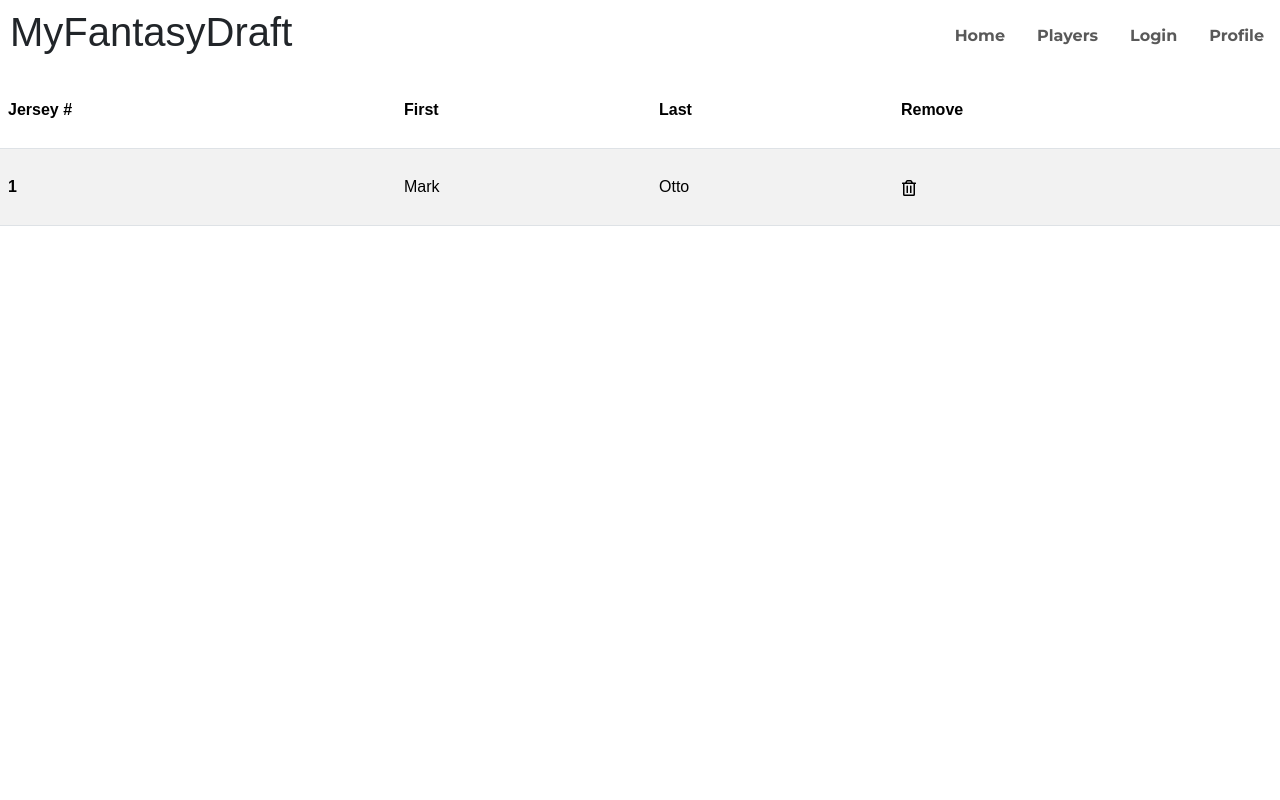
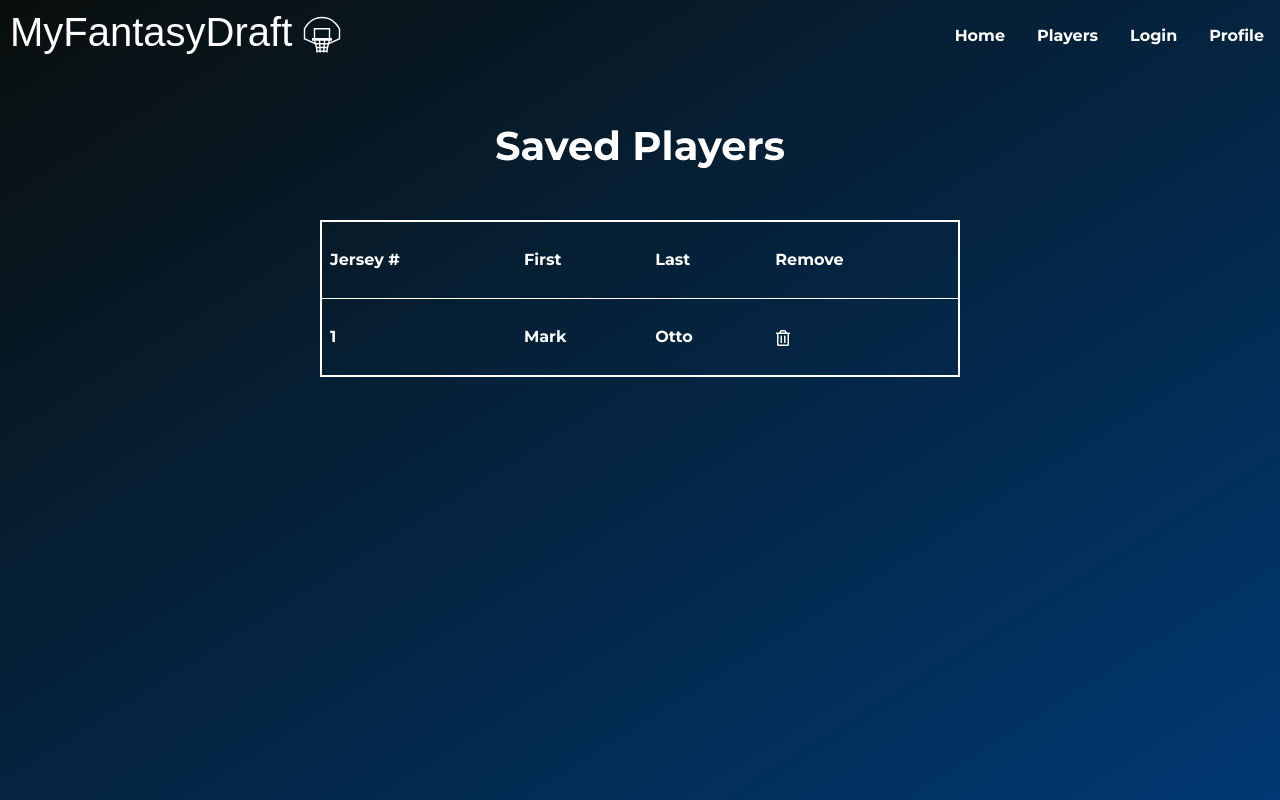
Before and after one commit to DevonMcfarlen/MyFantasyDraft, a React (Vite) app in the folder client/: page /profile in a window 1280 px wide. Built offline with nearby package versions, Linux system fonts and the light colour scheme; a web font is replaced by a local one.

Commit message:
added font-styles to pages/edited background

```diff
--- a/client/src/pages/LandingPage.jsx
+++ b/client/src/pages/LandingPage.jsx
@@ -5,6 +5,7 @@ import "slick-carousel/slick/slick.css";
 import "slick-carousel/slick/slick-theme.css";
 import '../../style/LandingPage.css';
 import NavBar from '../components/NavBar';
+import { GiBasketballBasket } from "react-icons/gi";
 // comment to push again
 const LandingPage = () => {
     const settings = {
@@ -74,8 +75,9 @@ const LandingPage = () => {
                     </div>
                 </Slider>
 
-                <header>
+                <header className='landing-header'>
                     <h1>My Fantasy Draft</h1>
+                    <h1 className='landingIcon'><GiBasketballBasket /></h1>
                 </header>
 
                 <main>
--- a/client/src/pages/Profile.jsx
+++ b/client/src/pages/Profile.jsx
@@ -4,85 +4,28 @@ import NavBar from '../components/NavBar';
 
 const Profile = () =>{
     return(
-        <>
+        <div className='profile-background' style={{minHeight :'100vh', background:'linear-gradient(to bottom right, #0a0f0d, #003973'}}>
         <NavBar/>
-        <table className="table table-striped">
+        <h1 className='profile-header'>Saved Players</h1>
+        <table className="table">
             <thead>
             <tr>
-                <th scope="col" className='jerseyNum'>Jersey #</th>
-                <th scope="col">First</th>
-                <th scope="col">Last</th>
-                <th scope='col'>Remove</th>
+                <th scope="col" className='bg-transparent' style={{color:'white', fontFamily:'Montserrat'}}>Jersey #</th>
+                <th scope="col" className='bg-transparent' style={{color:'white', fontFamily:'Montserrat' }}>First</th>
+                <th scope="col" className='bg-transparent' style={{color:'white', fontFamily:'Montserrat' }}>Last</th>
+                <th scope='col' className='bg-transparent' style={{color:'white', fontFamily:'Montserrat'}}>Remove</th>
             </tr>
             </thead>
             <tbody>
             <tr>
-                <th scope="row">1</th>
-                <td className='firstName'>Mark</td>
-                <td className='lastName'>Otto</td>
-                <td><button className='trashBtn'><FaRegTrashAlt/></button></td>
+                <th scope="row" className='bg-transparent' style={{color:'white',fontFamily:'Montserrat' }}>1</th>
+                <td className='bg-transparent' style={{color:'white',fontFamily:'Montserrat'}}>Mark</td>
+                <td className='bg-transparent' style={{color:'white', fontFamily:'Montserrat'}}>Otto</td>
+                <td className='bg-transparent'><button className='trashBtn' style={{color:'white'}} ><FaRegTrashAlt/></button></td>
             </tr>
             </tbody>
         </table>
-        </>
-
-
-    //          <tr>
-    //             <th scope="row">2</th>
-    //             <td className='firstName'>Jacob</td>
-    //             <td className='lastName'>Thornton</td>
-    //             <td><button className='trashBtn'><FaRegTrashAlt/></button></td>
-    //         </tr>
-    //         <tr>
-    //             <th scope="row">3</th>
-    //             <td className='firstName'>Larry</td>
-    //             <td className='lastName'>the Bird</td>
-    //             <td><button className='trashBtn'><FaRegTrashAlt/></button></td>
-    //         </tr>
-    //         <tr>
-    //             <th scope="row">4</th>
-    //             <td className='firstName'>Mark</td>
-    //             <td className='lastName'>Otto</td>
-    //             <td><button className='trashBtn'><FaRegTrashAlt/></button></td>
-    //         </tr>
-    //         <tr>
-    //             <th scope="row">5</th>
-    //             <td className='firstName'>Jacob</td>
-    //             <td className='lastName'>Thornton</td>
-    //             <td><button className='trashBtn'><FaRegTrashAlt/></button></td>
-    //         </tr>
-    //         <tr>
-    //             <th scope="row">6</th>
-    //             <td className='firstName'>Larry</td>
-    //             <td className='lastName'>the Bird</td>
-    //             <td><button className='trashBtn'><FaRegTrashAlt/></button></td>
-    //         </tr>
-    //         <tr>
-    //             <th scope="row">7</th>
-    //             <td className='firstName'>Mark</td>
-    //             <td className='lastName'>Otto</td>
-    //             <td><button className='trashBtn'><FaRegTrashAlt/></button></td>
-    //         </tr>
-    //         <tr>
-    //             <th scope="row">8</th>
-    //             <td className='firstName'>Jacob</td>
-    //             <td className='lastName'>Thornton</td>
-    //             <td><button className='trashBtn'><FaRegTrashAlt/></button></td>
-    //         </tr>
-    //         <tr>
-    //             <th scope="row">9</th>
-    //             <td className='firstName'>Larry</td>
-    //             <td className='lastName'>the Bird</td>
-    //             <td><button className='trashBtn'><FaRegTrashAlt/></button></td>
-    //         </tr>
-    //         <tr>
-    //             <th scope="row">10</th>
-    //             <td className='firstName'>Larry</td>
-    //             <td className='lastName'>the Bird</td>
-    //             <td><button className='trashBtn'><FaRegTrashAlt/></button></td>
-    //         </tr>
-    //         </tbody>
-    //   </table>
+        </div>
     )
 }
 export default Profile
--- a/client/style/LandingPage.css
+++ b/client/style/LandingPage.css
@@ -28,6 +28,15 @@ header h1 {
 
 main {
     padding: 20px 0;
+}
+
+.landing-header{
+    display:flex;
+    justify-content: center;
+}
+
+.landingIcon{
+    margin-left: 10px;
 }
 
 .slick-slide {
@@ -120,6 +129,7 @@ main {
     display: flex;
     justify-content: space-between;
     gap: 20px;
+    font-family: 'Montserrat', sans-serif;
 }
 
 .feature-card {
--- a/client/style/Login.css
+++ b/client/style/Login.css
@@ -4,7 +4,6 @@
     align-items: center;
     /* border:2px solid red; */
     height:80vh;
-    border:2px solid red;
 }
 .loginForm{
     border:2px solid black;
@@ -30,10 +29,19 @@
 }
 .loginHeader{
     text-align: center;
+    color:#fff;
+    font-family: 'Montserrat', sans-serif;
 }
 .signupHeader{
     text-align: center;
+    color:#fff;
+    font-family: 'Montserrat', sans-serif;
 }
 .login-background{
     background: linear-gradient(to bottom right, #0a0f0d, #003973);
+    height:100vh;
 }
+.form-label{
+    color:#fff;
+    font-family: 'Montserrat', sans-serif;
+}
--- a/client/style/NavBar.css
+++ b/client/style/NavBar.css
@@ -4,7 +4,7 @@
 .navbar-header{
     font-family: 'Gasoek One', sans-serif;
     margin-left: 10px;
-    /* color:#fff; */
+    color:#fff;
 }
 .basketball-icon{
     margin-left: 10px;
@@ -12,6 +12,6 @@
 }
 
 #navLink{
-    /* color:white; */
+    color:white;
     font-family: 'Montserrat', sans-serif;
 }
--- a/client/style/Profile.css
+++ b/client/style/Profile.css
@@ -3,7 +3,17 @@
     border: none;
     background: none;
 }
+.table{
+    line-height:60px;
+    width:50%;
+    margin: 0 auto;
+    margin-top:50px;
+    border:2px solid white;
+}
 
-.table-striped{
-    line-height:60px;
+.profile-header{
+    text-align: center;
+    color:#fff;
+    font-family: 'Montserrat', sans-serif;
+    margin-top:50px;
 }
```
